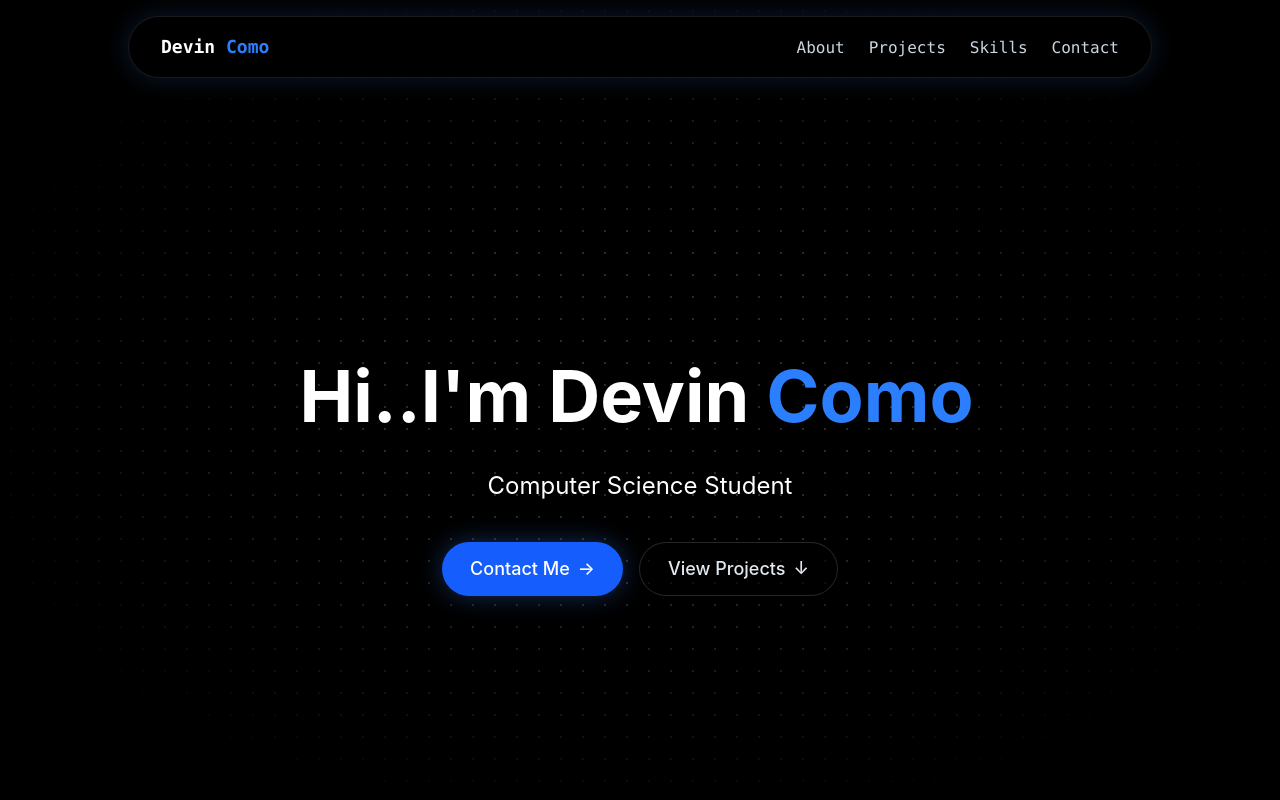
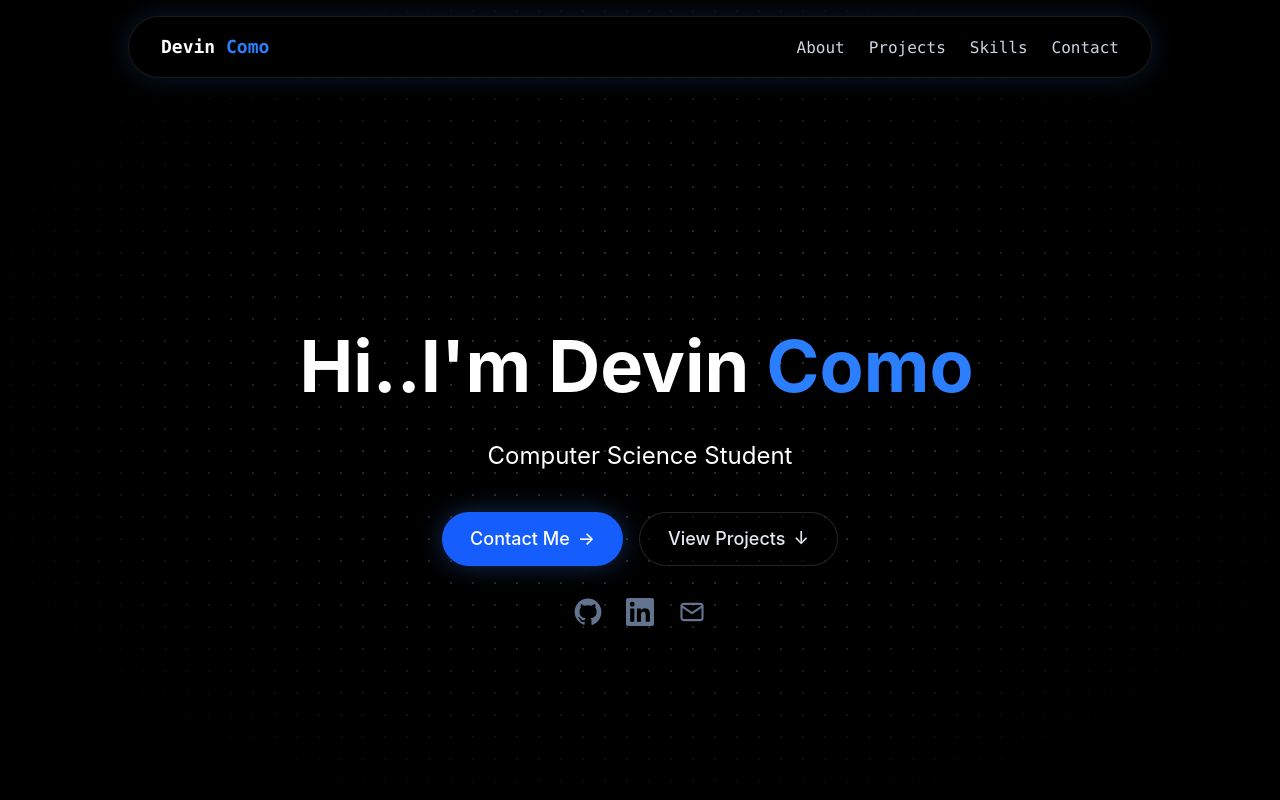
Before and after one commit to QuakerSoft/my-portfolio, a React (Vite) app: page / in a window 1280 px wide. Shown: the top 800 px of the page. Built offline with nearby package versions, Linux system fonts and the light colour scheme.

Commit message:
added social icons

```diff
--- a/src/sections/Hero.jsx
+++ b/src/sections/Hero.jsx
@@ -26,6 +26,33 @@ function buildFrames() {
   return frames
 }
 const FRAMES = buildFrames()
+
+// TODO: replace the placeholder LinkedIn and email (same ones as in Contact.jsx)
+const socials = [
+  {
+    label: 'GitHub',
+    href: 'https://github.com/QuakerSoft',
+    svgProps: { fill: 'currentColor' },
+    icon: <path d="M12 .5C5.65.5.5 5.65.5 12a11.5 11.5 0 0 0 7.86 10.92c.58.1.79-.25.79-.56v-2c-3.2.7-3.87-1.37-3.87-1.37-.52-1.33-1.28-1.69-1.28-1.69-1.05-.72.08-.7.08-.7 1.16.08 1.77 1.19 1.77 1.19 1.03 1.77 2.7 1.26 3.36.96.1-.75.4-1.26.73-1.55-2.55-.29-5.24-1.28-5.24-5.69 0-1.26.45-2.29 1.19-3.1-.12-.29-.52-1.46.11-3.05 0 0 .97-.31 3.17 1.18a11 11 0 0 1 5.77 0c2.2-1.49 3.17-1.18 3.17-1.18.63 1.59.23 2.76.11 3.05.74.81 1.19 1.84 1.19 3.1 0 4.42-2.69 5.39-5.25 5.68.41.36.78 1.06.78 2.14v3.17c0 .31.21.67.8.56A11.5 11.5 0 0 0 23.5 12C23.5 5.65 18.35.5 12 .5Z" />,
+  },
+  {
+    label: 'LinkedIn',
+    href: 'https://www.linkedin.com/in/yourname',
+    svgProps: { fill: 'currentColor' },
+    icon: <path d="M20.45 20.45h-3.56v-5.57c0-1.33-.02-3.04-1.85-3.04-1.85 0-2.14 1.45-2.14 2.94v5.67H9.35V9h3.41v1.56h.05c.48-.9 1.64-1.85 3.37-1.85 3.6 0 4.27 2.37 4.27 5.46v6.28ZM5.34 7.43a2.06 2.06 0 1 1 0-4.13 2.06 2.06 0 0 1 0 4.13ZM7.12 20.45H3.56V9h3.56v11.45ZM22.22 0H1.77C.79 0 0 .77 0 1.73v20.54C0 23.23.79 24 1.77 24h20.45c.98 0 1.78-.77 1.78-1.73V1.73C24 .77 23.2 0 22.22 0Z" />,
+  },
+  {
+    label: 'Email',
+    href: 'mailto:you@example.com',
+    svgProps: { fill: 'none', stroke: 'currentColor', strokeWidth: 1.8, strokeLinecap: 'round', strokeLinejoin: 'round' },
+    icon: (
+      <>
+        <rect x="3" y="5" width="18" height="14" rx="2" />
+        <path d="m3 7 9 6 9-6" />
+      </>
+    ),
+  },
+]
 
 // subtitle and buttons rise in once the name is done
 const fadeUp = {
@@ -116,6 +143,33 @@ function Hero() {
           <span aria-hidden="true" className="transition-transform duration-300 group-hover:translate-y-0.5">↓</span>
         </motion.a>
       </div>
+
+      {/* social icons */}
+      <motion.ul
+        className="mt-8 flex items-center gap-6"
+        variants={fadeUp}
+        custom={3}
+        initial={reduceMotion ? false : 'hidden'}
+        animate={done ? 'show' : 'hidden'}
+      >
+        {socials.map((s) => (
+          <li key={s.label}>
+            <motion.a
+              href={s.href}
+              aria-label={s.label}
+              target={s.href.startsWith('http') ? '_blank' : undefined}
+              rel="noopener noreferrer"
+              className="block text-slate-500 transition-colors duration-300 hover:text-blue-500"
+              whileHover={{ y: -3 }}
+              whileTap={{ scale: 0.9 }}
+            >
+              <svg viewBox="0 0 24 24" className="h-6 w-6 md:h-7 md:w-7" aria-hidden="true" {...s.svgProps}>
+                {s.icon}
+              </svg>
+            </motion.a>
+          </li>
+        ))}
+      </motion.ul>
     </section>
   )
 }
```
